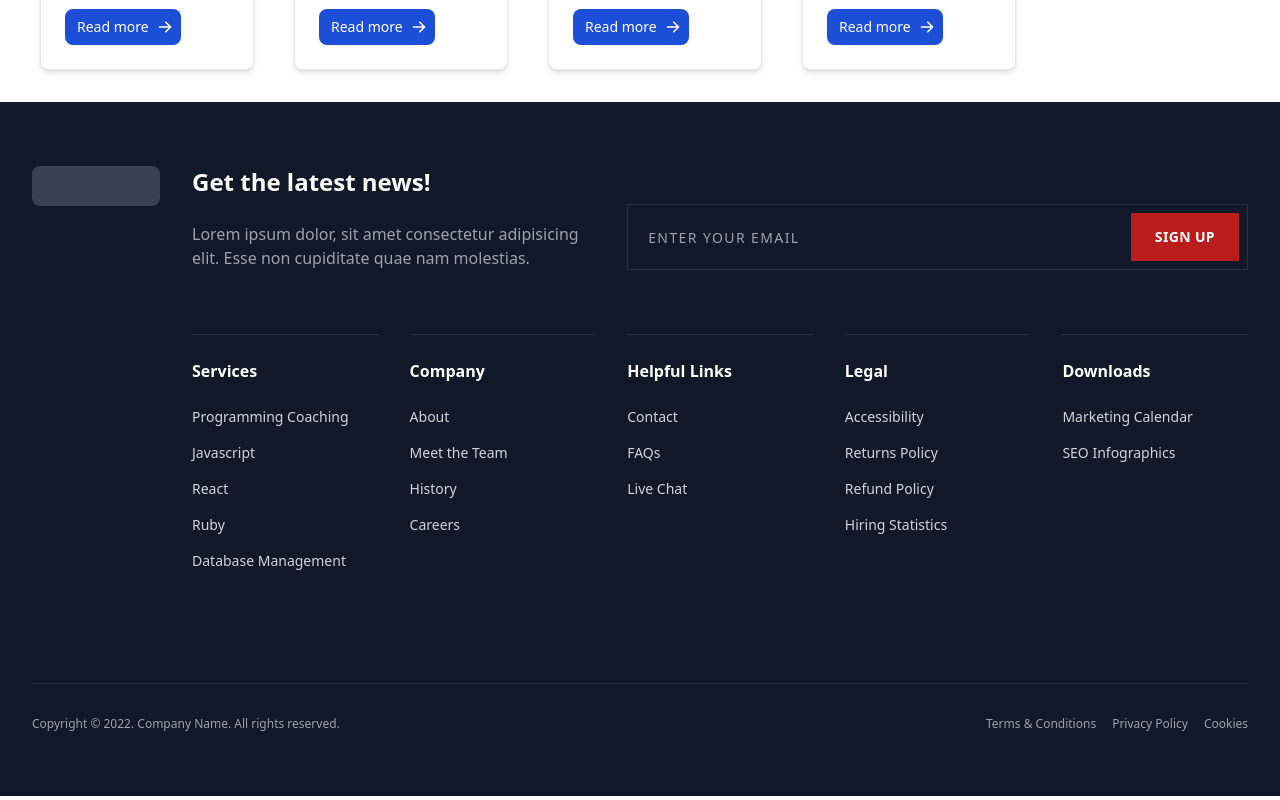
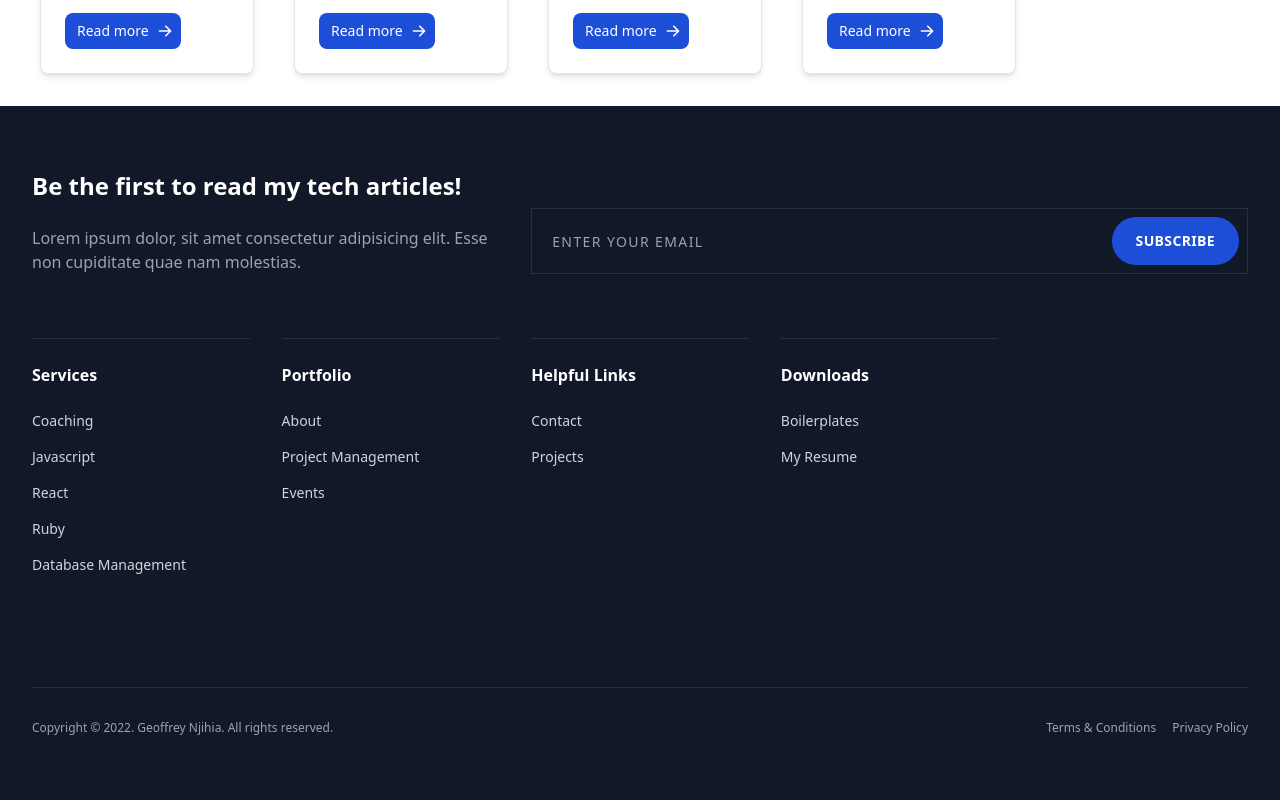
Before and after one commit to Dev-GNM/portfolio, a React (Create React App) app: page / in a window 1280 px wide. Shown: the part 1605-2405 px from the top of the page. Built offline with nearby package versions, Linux system fonts and the light colour scheme; the HTML template or start-up script is replaced by a standard one.

Commit message:
styled footer

```diff
--- a/src/components/footer/Footer.jsx
+++ b/src/components/footer/Footer.jsx
@@ -6,16 +6,16 @@ const Footer = () => {
 <footer aria-label="Site Footer" Class="bg-gray-900">
   <div Class="mx-auto max-w-screen-xl px-4 py-16 sm:px-6 lg:px-8">
     <div Class="lg:flex lg:gap-8">
-      <div>
+      {/* <div>
         <span Class="block h-10 w-32 rounded-lg bg-gray-700"></span>
-      </div>
+      </div> */}
 
       <div
         Class="mt-8 grid grid-cols-2 gap-8 lg:mt-0 lg:grid-cols-5 lg:gap-y-16"
       >
         <div Class="col-span-2">
           <div>
-            <h2 Class="text-2xl font-bold text-white">Get the latest news!</h2>
+            <h2 Class="text-2xl font-bold text-white">Be the first to read my tech articles!</h2>
 
             <p Class="mt-6 text-gray-400">
               Lorem ipsum dolor, sit amet consectetur adipisicing elit. Esse non
@@ -37,10 +37,10 @@ const Footer = () => {
               />
 
               <button
-                Class="mt-1 h-12 w-full bg-red-700 px-6 py-3 text-sm font-bold uppercase tracking-wide sm:ml-4 sm:mt-0 sm:w-auto sm:flex-shrink-0"
+                Class="mt-1 h-12 w-full bg-blue-700 rounded-full px-6 py-3 text-sm font-bold uppercase tracking-wide sm:ml-4 sm:mt-0 sm:w-auto sm:flex-shrink-0"
                 type="submit"
               >
-                Sign Up
+                Subscribe
               </button>
             </div>
           </form>
@@ -53,7 +53,7 @@ const Footer = () => {
             aria-label="Footer Nav"
             Class="mt-6 flex flex-col space-y-4 text-sm text-gray-300"
           >
-            <a Class="inline-block" href=""> Programming Coaching </a>
+            <a Class="inline-block" href=""> Coaching </a>
             <a Class="inline-block" href=""> Javascript </a>
             <a Class="inline-block" href=""> React </a>
             <a Class="inline-block" href=""> Ruby </a>
@@ -62,13 +62,14 @@ const Footer = () => {
         </div>
 
         <div Class="col-span-2 border-t border-white/10 pt-6 sm:col-span-1">
-          <p Class="font-bold text-white">Company</p>
+          <p Class="font-bold text-white">Portfolio</p>
 
           <nav Class="mt-6 flex flex-col space-y-4 text-sm text-gray-300">
             <a Class="inline-block" href=""> About </a>
-            <a Class="inline-block" href=""> Meet the Team </a>
-            <a Class="inline-block" href=""> History </a>
-            <a Class="inline-block" href=""> Careers </a>
+            <a Class="inline-block" href=""> Project Management </a>
+            <a Class="inline-block" href=""> Events </a>
+
+
           </nav>
         </div>
 
@@ -77,19 +78,8 @@ const Footer = () => {
 
           <nav Class="mt-6 flex flex-col space-y-4 text-sm text-gray-300">
             <a Class="inline-block" href=""> Contact </a>
-            <a Class="inline-block" href=""> FAQs </a>
-            <a Class="inline-block" href=""> Live Chat </a>
-          </nav>
-        </div>
+            <a Class="inline-block" href=""> Projects </a>
 
-        <div Class="col-span-2 border-t border-white/10 pt-6 sm:col-span-1">
-          <p Class="font-bold text-white">Legal</p>
-
-          <nav Class="mt-6 flex flex-col space-y-4 text-sm text-gray-300">
-            <a Class="inline-block" href=""> Accessibility </a>
-            <a Class="inline-block" href=""> Returns Policy </a>
-            <a Class="inline-block" href=""> Refund Policy </a>
-            <a Class="inline-block" href=""> Hiring Statistics </a>
           </nav>
         </div>
 
@@ -97,8 +87,8 @@ const Footer = () => {
           <p Class="font-bold text-white">Downloads</p>
 
           <nav Class="mt-6 flex flex-col space-y-4 text-sm text-gray-300">
-            <a Class="inline-block" href=""> Marketing Calendar </a>
-            <a Class="inline-block" href=""> SEO Infographics </a>
+            <a Class="inline-block" href=""> Boilerplates </a>
+            <a Class="inline-block" href=""> My Resume </a>
           </nav>
         </div>
 
@@ -170,7 +160,7 @@ const Footer = () => {
           </a>
 
           <a Class="hover:opacity-75" href="" target="_blank" rel="noreferrer">
-            <span Class="sr-only"> Dribbble </span>
+            <span Class="sr-only"> LinkedIn </span>
 
             <svg
               Class="h-6 w-6"
@@ -192,7 +182,7 @@ const Footer = () => {
     <div Class="mt-12 border-t border-white/10 pt-8">
       <div Class="grid grid-cols-1 gap-8 lg:grid-cols-2">
         <p Class="text-center text-xs text-gray-400 lg:text-left">
-          Copyright &copy; 2022. Company Name. All rights reserved.
+          Copyright &copy; 2022. Geoffrey Njihia. All rights reserved.
         </p>
 
         <nav
@@ -200,7 +190,6 @@ const Footer = () => {
         >
           <a href=""> Terms & Conditions </a>
           <a href=""> Privacy Policy </a>
-          <a href=""> Cookies </a>
         </nav>
       </div>
     </div>
--- a/src/components/navbar/Navbar.jsx
+++ b/src/components/navbar/Navbar.jsx
@@ -4,8 +4,8 @@ import React from 'react'
 export default function Navbar() {
   return (
     <>
-    <section className='min-h-30 pt-8 text-center text-white pb-6 bg-gray-700 h-35 '>
-      <h1 className='font-bold text-3xl'>Hi, I'm Geoffrey Njihia, a fullstack software developer...</h1>
+    <section className='min-h-30 pt-8 text-center text-white pb-6 bg-gray-700 h-55 '>
+      <h1 className='font-bold text-4xl'>Hi, I'm Geoffrey Njihia, a fullstack software developer...</h1>
 
   <div className=" flex items-center justify-between pt-5 pb-5 text-white">
 
--- a/src/components/services/Services.jsx
+++ b/src/components/services/Services.jsx
@@ -54,6 +54,8 @@ const Services = () => {
                         <svg aria-hidden="true" className="w-4 h-4 ml-2 -mr-1" fill="currentColor" viewBox="0 0 20 20" xmlns="http://www.w3.org/2000/svg"><path fill-rule="evenodd" d="M10.293 3.293a1 1 0 011.414 0l6 6a1 1 0 010 1.414l-6 6a1 1 0 01-1.414-1.414L14.586 11H3a1 1 0 110-2h11.586l-4.293-4.293a1 1 0 010-1.414z" clip-rule="evenodd"></path></svg>
                     </a>
                 </div>
+
+
                 </div>
 
 
```
